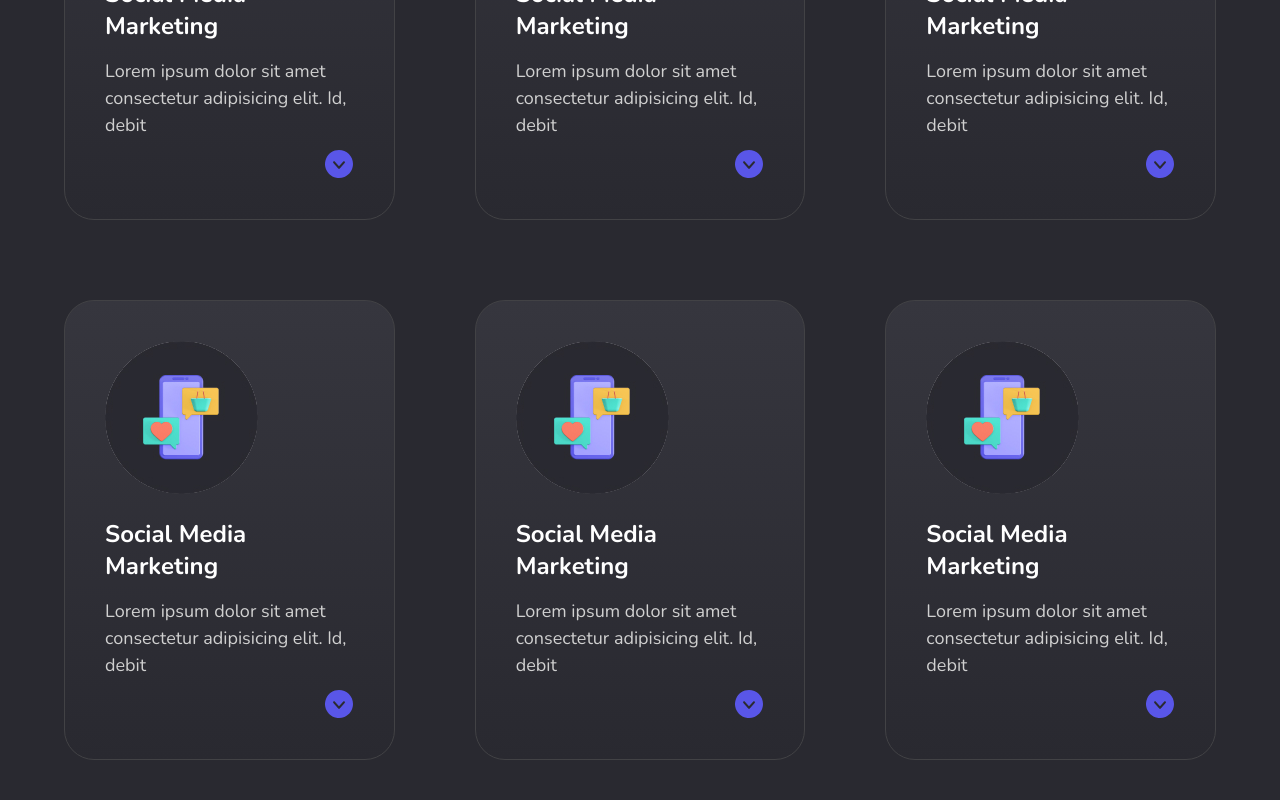
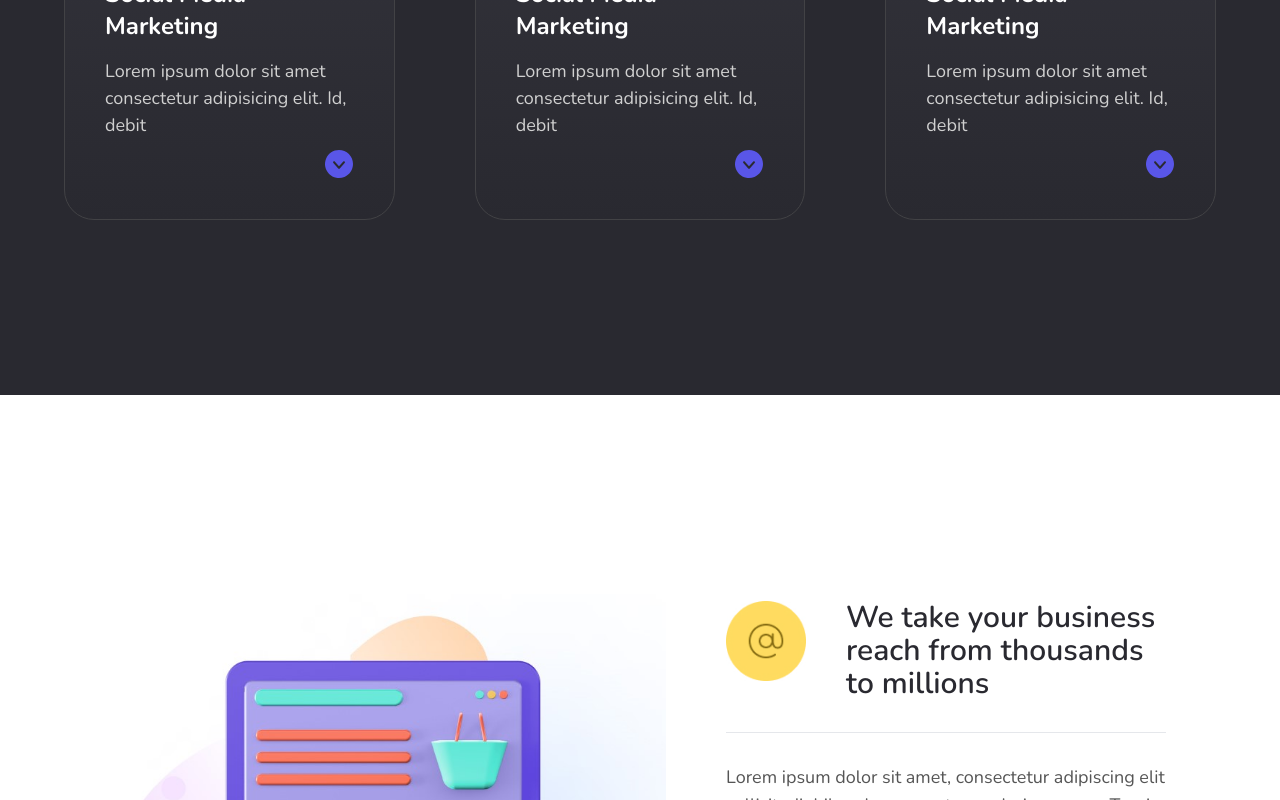
Before and after one commit to xypxzy/spa-landing, a React (Vite) app in the folder frontend/: page /services in a window 1280 px wide. Shown: the part 1121-1921 px from the top of the page. Built offline with nearby package versions, Linux system fonts and the light colour scheme.

Commit message:
added animations

```diff
--- a/frontend/src/components/Features/Features.tsx
+++ b/frontend/src/components/Features/Features.tsx
@@ -4,33 +4,66 @@ import FeaturesCard from './FeaturesCard';
 import { ReactComponent as ServicesIcon } from '../../assets/services-icon.svg';
 import { ReactComponent as ArrowLeft } from '../../assets/arrow-left.svg';
 import { Link } from 'react-router-dom';
+import { motion } from 'framer-motion';
 
 const Features: React.FC = () => {
+  const featureAnimation = {
+    hidden: {
+      y: 100,
+      opacity: 0
+    },
+    visible: (custom: number) => ({
+      y: 0,
+      opacity: 1,
+      transition: { delay: custom * 0.2, ease: 'easeInOut' }
+    })
+  };
+
+  const animateText = {
+    hidden: {
+      y: 100,
+      opacity: 0
+    },
+    visible: (custom: number) => ({
+      y: 0,
+      opacity: 1,
+      transition: { delay: custom * 0.2 }
+    })
+  };
+
   return (
-    <section className={styles.features}>
+    <motion.section
+      className={styles.features}
+      initial="hidden"
+      whileInView="visible"
+      viewport={{ amount: 0.2 }}
+    >
       <div className={styles.features__container}>
         <div className={styles.features__header}>
           <div className={styles.features__left}>
             <ServicesIcon className=" h-20 w-20 mb-10" />
-            <h2>
+            <motion.h2 custom={1} variants={animateText}>
               High-impact services to take your business to the next level
-            </h2>
+            </motion.h2>
           </div>
           <Link className={styles.features__btn} to="servies">
             <p>Our services</p>
             <ArrowLeft />
           </Link>
         </div>
-        <div className={styles.features__cards}>
+        <motion.div
+          variants={featureAnimation}
+          initial="hidden"
+          whileInView="visible"
+          viewport={{ amount: 0.2 }}
+          className={styles.features__cards}
+        >
           <FeaturesCard />
           <FeaturesCard />
           <FeaturesCard />
-          <FeaturesCard />
-          <FeaturesCard />
-          <FeaturesCard />
-        </div>
+        </motion.div>
       </div>
-    </section>
+    </motion.section>
   );
 };
 
--- a/frontend/src/pages/ServicesPage/ServicesPage.tsx
+++ b/frontend/src/pages/ServicesPage/ServicesPage.tsx
@@ -4,10 +4,37 @@ import Features from '../../components/Features/Features';
 import serviceImg from '../../assets/serviceImg.png';
 import marketingLogo from '../../assets/marketing-logo.png';
 import { ReactComponent as DoneIcon } from '../../assets/marketing-icon.svg';
+import { motion } from 'framer-motion';
 
 const Services: React.FC = () => {
+  const featureAnimation = {
+    hidden: {
+      y: 100,
+      opacity: 0
+    },
+    visible: (custom: number) => ({
+      y: 0,
+      opacity: 1,
+      transition: { delay: custom * 0.2, ease: 'easeInOut' }
+    })
+  };
+  const animateText = {
+    hidden: {
+      y: 100,
+      opacity: 0
+    },
+    visible: (custom: number) => ({
+      y: 0,
+      opacity: 1,
+      transition: { delay: custom * 0.2 }
+    })
+  };
   return (
-    <>
+    <motion.div
+      initial="hidden"
+      whileInView="visible"
+      viewport={{ amount: 0.2 }}
+    >
       <section className={styles.services}>
         <div className={styles.services__container}>
           <div className={styles.services__header}>
@@ -16,50 +43,82 @@ const Services: React.FC = () => {
         </div>
       </section>
       <Features />
-      <section className={styles.marketing}>
+      <motion.section
+        className={styles.marketing}
+        initial="hidden"
+        whileInView="visible"
+        viewport={{ amount: 0.2 }}
+      >
         <div className={styles.marketing__container}>
           <div className={styles.marketing__content}>
             <img src={serviceImg} alt="PC" className={styles.marketing__img} />
             <div className={styles.marketing__right}>
               <div className={styles.marketing__top}>
-                <img src={marketingLogo} alt="marketing logo" />
-                <h3 className={styles.marketing__title}>
+                <motion.img
+                  variants={featureAnimation}
+                  initial="hidden"
+                  whileInView="visible"
+                  viewport={{ amount: 0.2 }}
+                  src={marketingLogo}
+                  alt="marketing logo"
+                />
+                <motion.h3
+                  custom={1}
+                  variants={animateText}
+                  className={styles.marketing__title}
+                >
                   We take your business reach from thousands to millions
-                </h3>
+                </motion.h3>
               </div>
               <hr className={styles.hr} />
               <div className={styles.marketing__middle}>
-                <p className={styles.marketing__desc}>
+                <motion.p
+                  custom={1}
+                  variants={animateText}
+                  className={styles.marketing__desc}
+                >
                   Lorem ipsum dolor sit amet, consectetur adipiscing elit
                   sollicitudinbibendum senectus scelerisque non. Turpis matis
                   morbi vivera ipsum adipiscing Mauris volutpat sagittis, sit
-                </p>
+                </motion.p>
                 <ul className={styles.marketing__list}>
-                  <li className={styles.marketing__item}>
+                  <motion.li
+                    custom={1}
+                    variants={animateText}
+                    className={styles.marketing__item}
+                  >
                     <span>
                       <DoneIcon />
                     </span>
                     Dolor duis lorem enim eu turpis potenti nulla semper
-                  </li>
-                  <li className={styles.marketing__item}>
+                  </motion.li>
+                  <motion.li
+                    custom={1}
+                    variants={animateText}
+                    className={styles.marketing__item}
+                  >
                     <span>
                       <DoneIcon />
                     </span>
                     Dolor duis lorem enim eu turpis potenti nulla semper
-                  </li>
-                  <li className={styles.marketing__item}>
+                  </motion.li>
+                  <motion.li
+                    custom={1}
+                    variants={animateText}
+                    className={styles.marketing__item}
+                  >
                     <span>
                       <DoneIcon />
                     </span>
                     Dolor duis lorem enim eu turpis potenti nulla semper
-                  </li>
+                  </motion.li>
                 </ul>
               </div>
             </div>
           </div>
         </div>
-      </section>
-    </>
+      </motion.section>
+    </motion.div>
   );
 };
 
```
